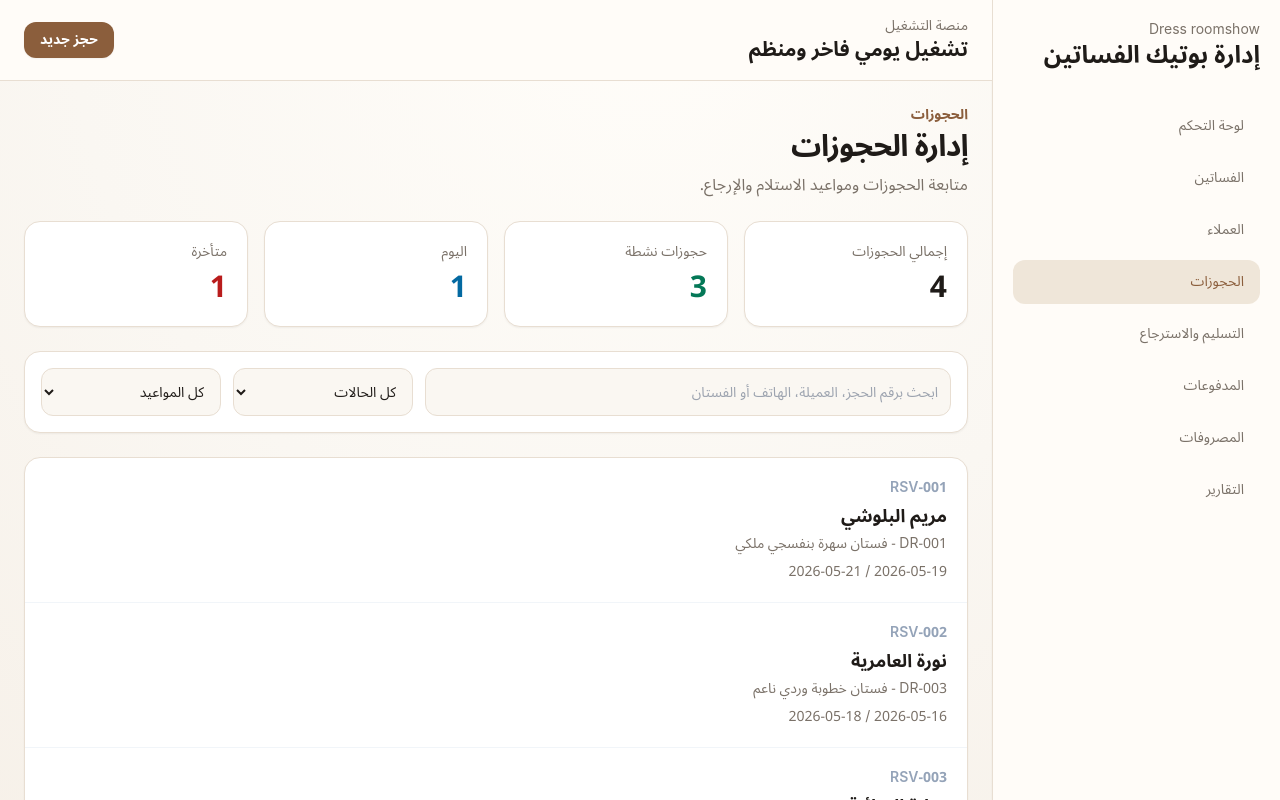
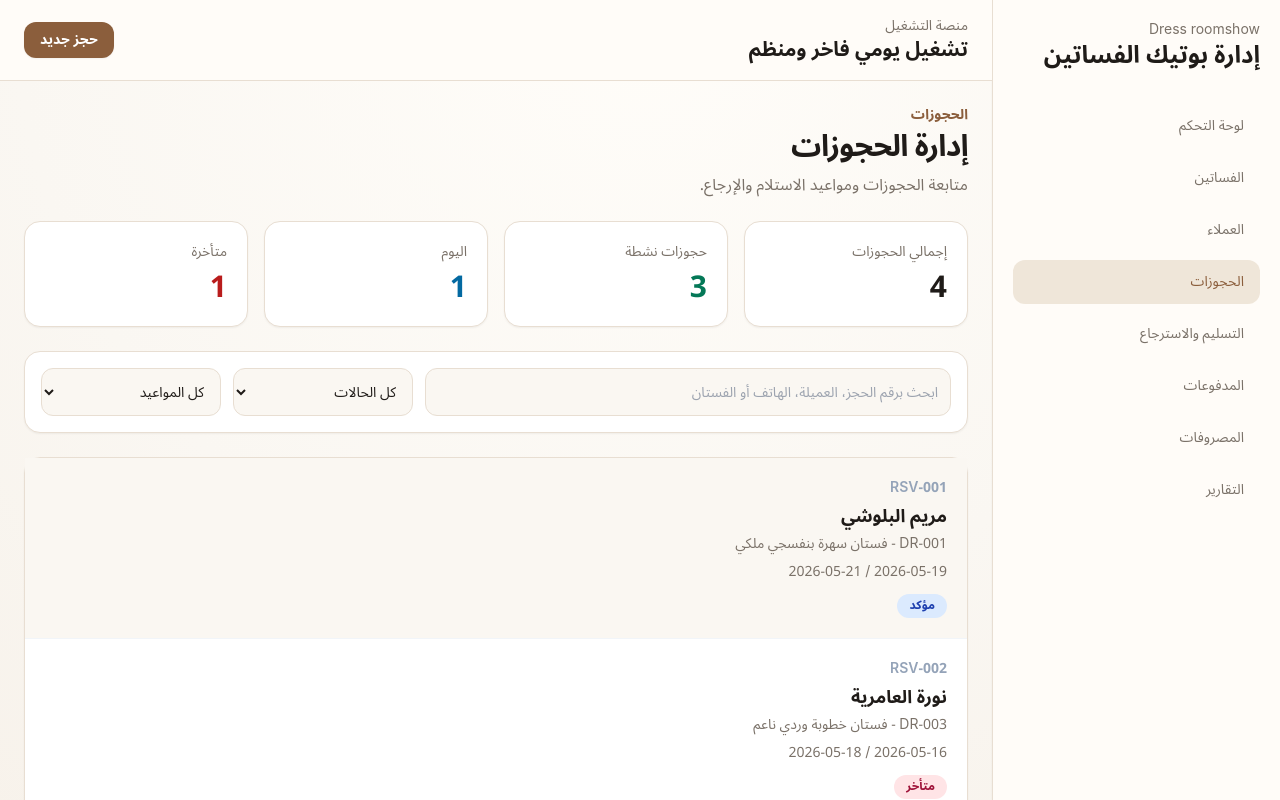
Before and after one commit to mohamedmasoud3030-tech/dress-roomshow, a React (Vite) app: page /reservations in a window 1280 px wide. Shown: the top 800 px of the page. Built offline with nearby package versions, Linux system fonts and the light colour scheme.

Commit message:
Complete group 2 local reservations and delivery/return flows

```diff
--- a/src/features/reservations/ReservationsPage.tsx
+++ b/src/features/reservations/ReservationsPage.tsx
@@ -1,6 +1,6 @@
 import { useMemo, useState } from 'react';
 import { filterReservations, getReservations, summarizeReservations } from './reservation.service';
-import type { ReservationFilters } from './reservation.types';
+import type { ReservationFilters, ReservationStatus } from './reservation.types';
 import { EmptyState } from '../../components/shared/EmptyState';
 import { FilterPanel } from '../../components/shared/FilterPanel';
 import { PageHeader } from '../../components/shared/PageHeader';
@@ -8,10 +8,15 @@ import { SummaryCard } from '../../components/shared/SummaryCard';
 
 export function ReservationsPage() {
   const [filters, setFilters] = useState<ReservationFilters>({ search: '', status: 'all', timing: 'all' });
+  const [selectedReservationId, setSelectedReservationId] = useState<string | null>(null);
   const reservations = getReservations();
 
   const filteredReservations = useMemo(() => filterReservations(reservations, filters), [reservations, filters]);
   const summary = useMemo(() => summarizeReservations(reservations), [reservations]);
+  const selectedReservation = useMemo(
+    () => filteredReservations.find((reservation) => reservation.id === selectedReservationId) ?? filteredReservations[0] ?? null,
+    [filteredReservations, selectedReservationId],
+  );
 
   return (
     <section className="space-y-6">
@@ -65,15 +70,41 @@ export function ReservationsPage() {
       ) : (
       <div className="rounded-2xl border border-[#E8DED2] bg-white shadow-sm">
         {filteredReservations.map((reservation) => (
-          <div key={reservation.id} className="border-b border-slate-100 p-5 last:border-b-0">
+          <button
+            type="button"
+            key={reservation.id}
+            onClick={() => setSelectedReservationId(reservation.id)}
+            className={`block w-full border-b border-slate-100 p-5 text-start last:border-b-0 ${selectedReservation?.id === reservation.id ? 'bg-[#FAF7F2]' : ''}`}
+          >
             <p className="text-sm font-semibold text-slate-400">{reservation.reservationNumber}</p>
             <h3 className="mt-1 text-lg font-bold text-[#1F1B18]">{reservation.customerName}</h3>
             <p className="mt-1 text-sm text-[#7A7168]">{reservation.dressCode} - {reservation.dressName}</p>
             <p className="mt-2 text-sm text-[#7A7168]">{reservation.pickupDate} / {reservation.returnDate}</p>
-          </div>
+            <span className={`mt-3 inline-flex rounded-full px-3 py-1 text-xs font-semibold ${statusBadgeClasses[reservation.status]}`}>
+              {statusLabels[reservation.status]}
+            </span>
+          </button>
         ))}
       </div>
       )}
     </section>
   );
 }
+
+const statusLabels: Record<ReservationStatus, string> = {
+  pending: 'قيد الانتظار',
+  confirmed: 'مؤكد',
+  delivered: 'تم التسليم',
+  returned: 'تم الإرجاع',
+  cancelled: 'ملغي',
+  overdue: 'متأخر',
+};
+
+const statusBadgeClasses: Record<ReservationStatus, string> = {
+  pending: 'bg-amber-100 text-amber-800',
+  confirmed: 'bg-blue-100 text-blue-800',
+  delivered: 'bg-indigo-100 text-indigo-800',
+  returned: 'bg-emerald-100 text-emerald-800',
+  cancelled: 'bg-slate-100 text-slate-700',
+  overdue: 'bg-rose-100 text-rose-800',
+};
--- a/src/features/reservations/reservation.service.ts
+++ b/src/features/reservations/reservation.service.ts
@@ -3,6 +3,7 @@ import { mockReservations } from './reservation.mock';
 import type { AvailabilityCheck, Reservation, ReservationFilters, ReservationSummary } from './reservation.types';
 
 const activeStatuses = new Set(['pending', 'confirmed', 'delivered', 'overdue']);
+const closedStatuses = new Set(['returned', 'cancelled']);
 
 export function getReservations(): Reservation[] {
   return mockReservations;
@@ -13,6 +14,7 @@ export function filterReservations(reservations: Reservation[], filters: Reserva
   const today = getTodayISO();
 
   return reservations.filter((reservation) => {
+    const reservationStatus = getEffectiveReservationStatus(reservation, today);
     const matchesSearch =
       !search ||
       reservation.reservationNumber.toLowerCase().includes(search) ||
@@ -21,12 +23,12 @@ export function filterReservations(reservations: Reservation[], filters: Reserva
       reservation.dressCode.toLowerCase().includes(search) ||
       reservation.dressName.toLowerCase().includes(search);
 
-    const matchesStatus = filters.status === 'all' || reservation.status === filters.status;
+    const matchesStatus = filters.status === 'all' || reservationStatus === filters.status;
     const matchesTiming =
       filters.timing === 'all' ||
       (filters.timing === 'today' && (reservation.pickupDate === today || reservation.returnDate === today)) ||
       (filters.timing === 'upcoming' && reservation.pickupDate > today) ||
-      (filters.timing === 'overdue' && reservation.status === 'overdue');
+      (filters.timing === 'overdue' && reservationStatus === 'overdue');
 
     return matchesSearch && matchesStatus && matchesTiming;
   });
@@ -37,17 +39,31 @@ export function summarizeReservations(reservations: Reservation[]): ReservationS
 
   return {
     total: reservations.length,
-    active: reservations.filter((reservation) => activeStatuses.has(reservation.status)).length,
+    active: reservations.filter((reservation) => activeStatuses.has(getEffectiveReservationStatus(reservation, today))).length,
     today: reservations.filter((reservation) => reservation.pickupDate === today || reservation.returnDate === today).length,
-    overdue: reservations.filter((reservation) => reservation.status === 'overdue').length,
+    overdue: reservations.filter((reservation) => getEffectiveReservationStatus(reservation, today) === 'overdue').length,
   };
 }
 
 export function hasReservationOverlap(check: AvailabilityCheck, reservations: Reservation[]): boolean {
+  const today = getTodayISO();
+
   return reservations.some((reservation) => {
     if (reservation.dressCode !== check.dressCode) return false;
-    if (!activeStatuses.has(reservation.status)) return false;
+    if (!activeStatuses.has(getEffectiveReservationStatus(reservation, today))) return false;
 
     return reservation.pickupDate <= check.returnDate && check.pickupDate <= reservation.returnDate;
   });
 }
+
+function getEffectiveReservationStatus(reservation: Reservation, today: string): Reservation['status'] {
+  if (closedStatuses.has(reservation.status)) {
+    return reservation.status;
+  }
+
+  if (reservation.returnDate < today) {
+    return 'overdue';
+  }
+
+  return reservation.status;
+}
```
Also changed, not shown: src/features/delivery-return/DeliveryReturnPage.tsx (+70 -7 lines).
